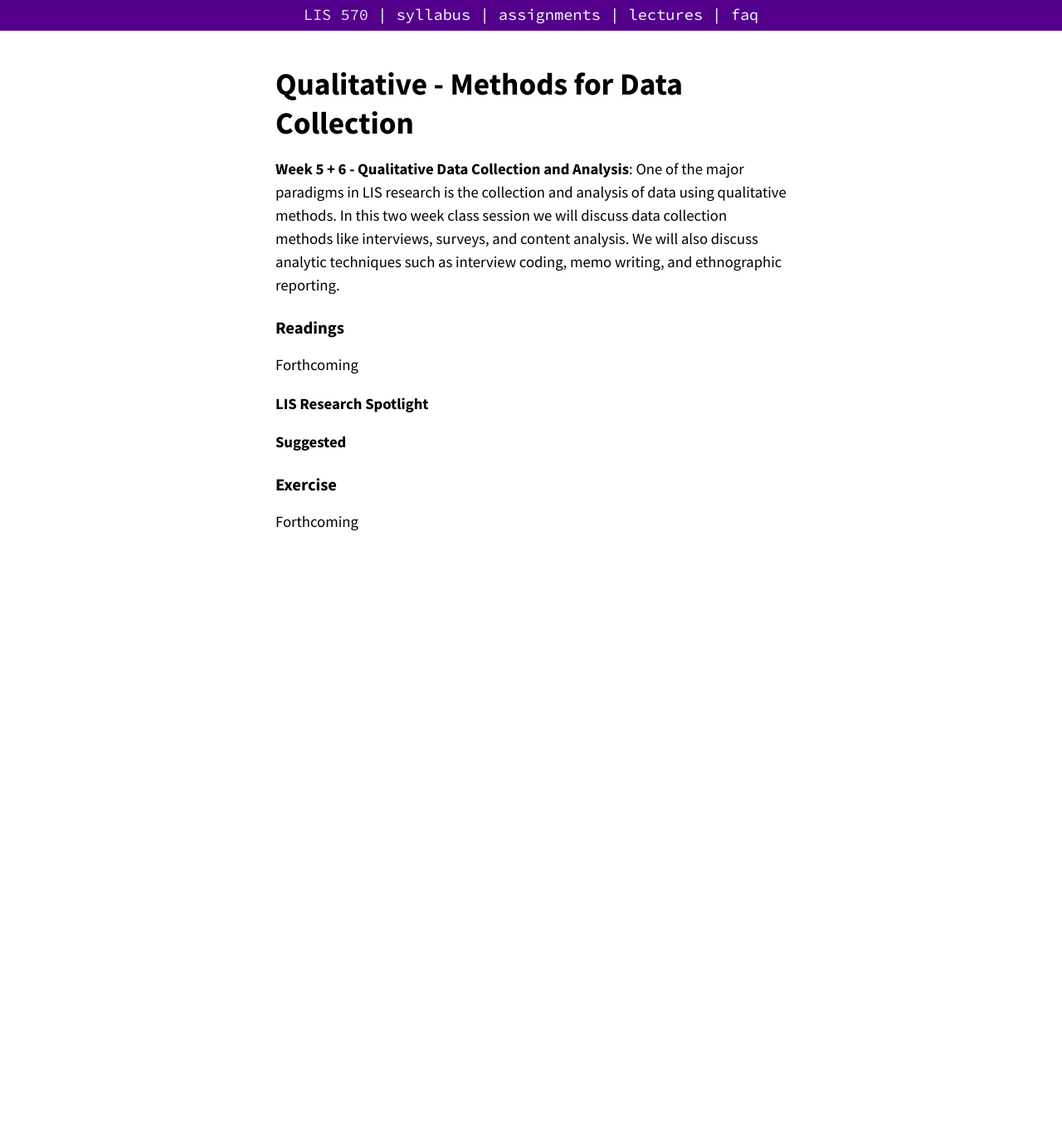
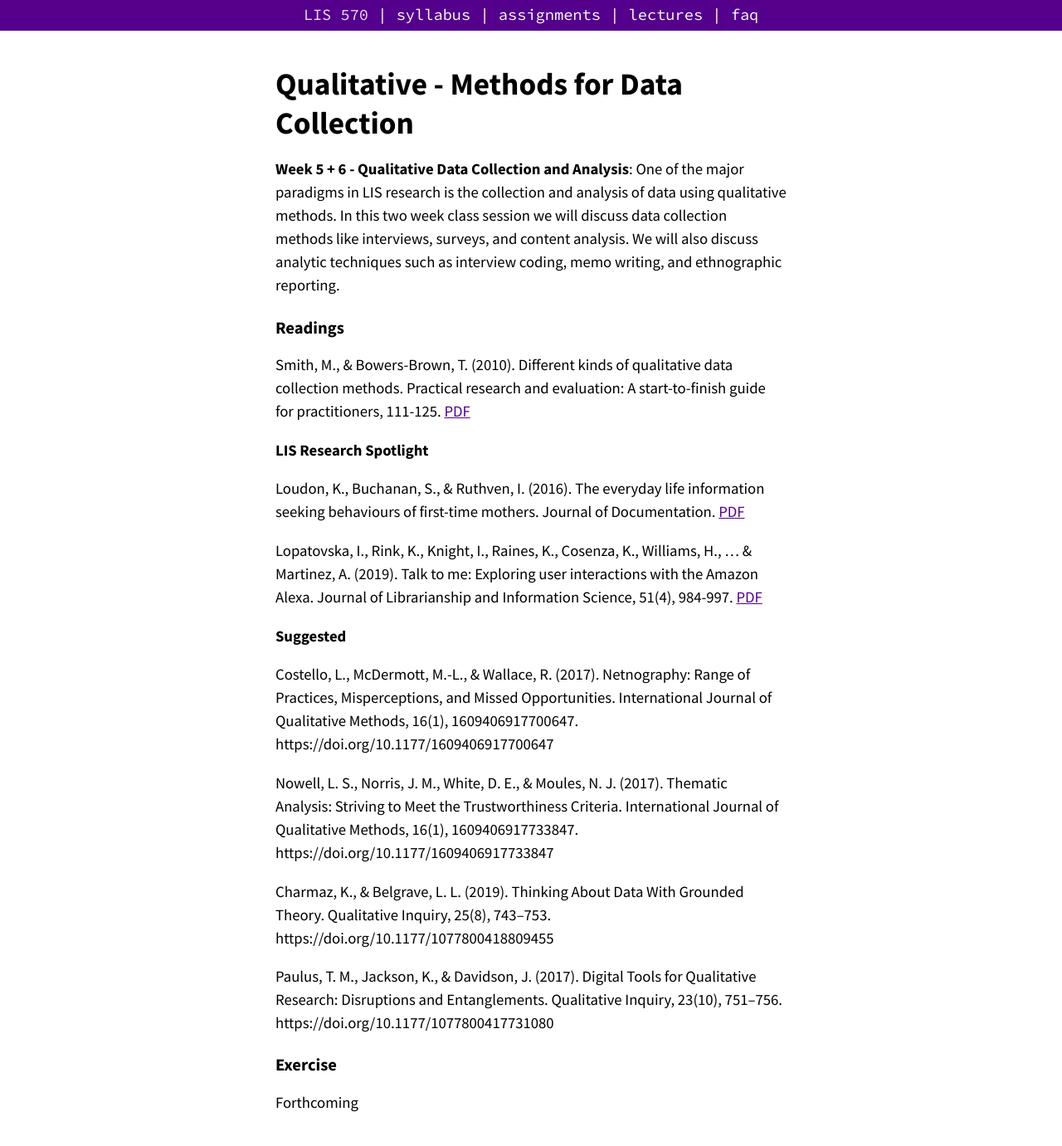
Before and after one commit to nniiicc/LIS-570-Au2020, a Jekyll site: the page built from _2020/qual-collection.md, in a window 1280 px wide. Shown: the whole page at 83% size. Built offline with Jekyll 4.4.1, drawn with Linux system fonts in a browser that asks for light colours; before the commit the page ends 900 px from its top, so only the background shows below that.

Commit message:
push readings

```diff
--- a/_2020/qual-collection.md
+++ b/_2020/qual-collection.md
@@ -11,12 +11,24 @@ video:
 **Week 5 + 6 - Qualitative Data Collection and Analysis**: One of the major paradigms in LIS research is the collection and analysis of data using qualitative methods. In this two week class session we will discuss data collection methods like interviews, surveys, and content analysis. We will also discuss analytic techniques such as interview coding, memo writing, and ethnographic reporting.
 
 ## Readings
-Forthcoming
+
+Smith, M., & Bowers-Brown, T. (2010). Different kinds of qualitative data collection methods. Practical research and evaluation: A start-to-finish guide for practitioners, 111-125. [PDF](https://github.com/nniiicc/LIS-570-Au2020/raw/master/readings/Qual-Collection-Reading.pdf)
 
 **LIS Research Spotlight**
 
+Loudon, K., Buchanan, S., & Ruthven, I. (2016). The everyday life information seeking behaviours of first-time mothers. Journal of Documentation. [PDF](https://github.com/nniiicc/LIS-570-Au2020/raw/master/readings/1stTimeMoms.pdf)
+
+Lopatovska, I., Rink, K., Knight, I., Raines, K., Cosenza, K., Williams, H., ... & Martinez, A. (2019). Talk to me: Exploring user interactions with the Amazon Alexa. Journal of Librarianship and Information Science, 51(4), 984-997. [PDF](https://github.com/nniiicc/LIS-570-Au2020/raw/master/readings/Alexa.pdf)
+
 **Suggested**
 
+Costello, L., McDermott, M.-L., & Wallace, R. (2017). Netnography: Range of Practices, Misperceptions, and Missed Opportunities. International Journal of Qualitative Methods, 16(1), 1609406917700647. https://doi.org/10.1177/1609406917700647
+
+Nowell, L. S., Norris, J. M., White, D. E., & Moules, N. J. (2017). Thematic Analysis: Striving to Meet the Trustworthiness Criteria. International Journal of Qualitative Methods, 16(1), 1609406917733847. https://doi.org/10.1177/1609406917733847
+
+Charmaz, K., & Belgrave, L. L. (2019). Thinking About Data With Grounded Theory. Qualitative Inquiry, 25(8), 743–753. https://doi.org/10.1177/1077800418809455
+
+Paulus, T. M., Jackson, K., & Davidson, J. (2017). Digital Tools for Qualitative Research: Disruptions and Entanglements. Qualitative Inquiry, 23(10), 751–756. https://doi.org/10.1177/1077800417731080
 
 ## Exercise
 Forthcoming
```
